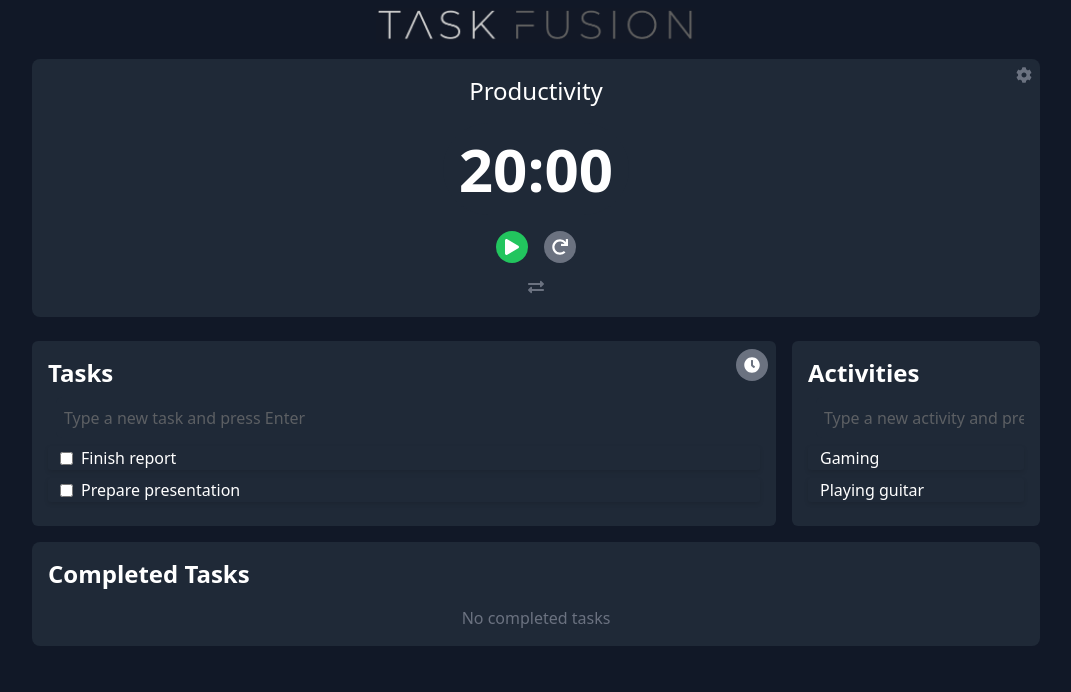
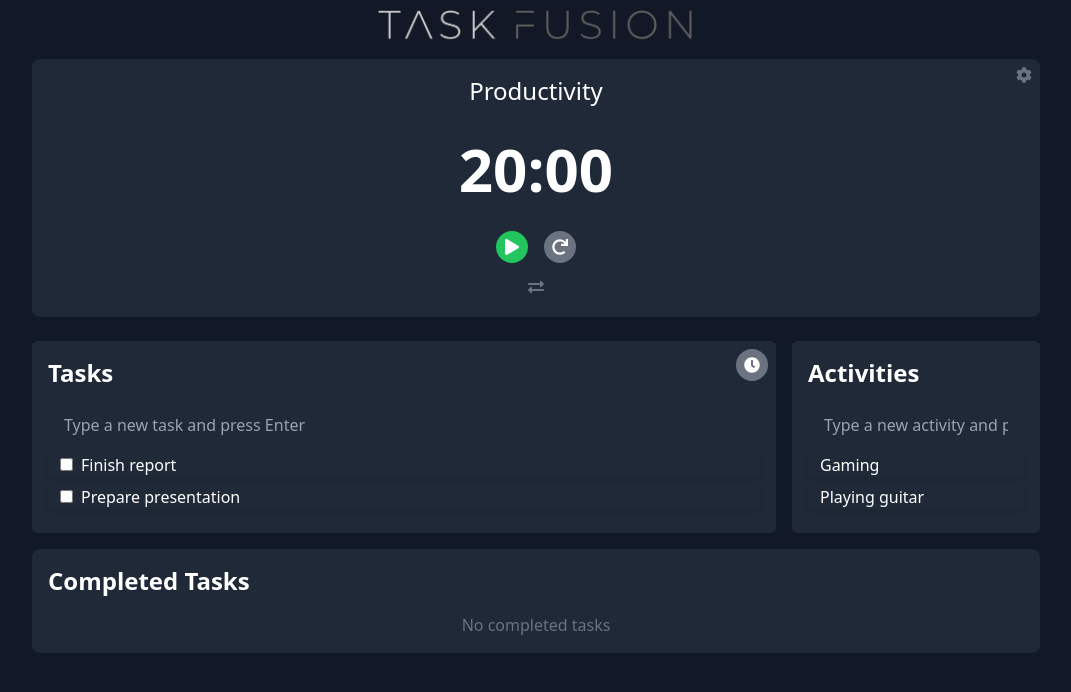
Before and after one commit to AlexZan/task-fusion, a React (Create React App) app: page / in a window 1280 px wide. Shown: the top 692 px of the page, without its empty margins (104-1175 px from the left). Built offline with nearby package versions, Linux system fonts and the light colour scheme.

Commit message:
fixed input box cutoff on task/activities

```diff
--- a/src/components/Activities.js
+++ b/src/components/Activities.js
@@ -45,7 +45,7 @@ export default function Activities() {
   };
 
   return (
-    <div className="padding-medium relative">
+    <div className="padding-medium">
       <h2 className="text-2xl font-semibold theme-text-dark">Activities</h2>
       <ItemInput
           isOpen={true}
--- a/src/components/ItemInput.js
+++ b/src/components/ItemInput.js
@@ -1,12 +1,12 @@
 function ItemInput({ value, onChange, onKeyPress, placeholder, isOpen }) {
   return (
-    <div className={`slide-in ${isOpen ? 'open' : ''}`}>
+    <div className={`pl-2 pr-2 slide-in ${isOpen ? 'open' : ''}`}>
       <input
         type="text"
         value={value}
         onChange={onChange}
         onKeyDown={onKeyPress}
-        className="input-theme w-full dark:bg-gray-800 dark:hover:bg-gray-700 transition-colors duration-200"
+        className="item-input-theme w-full dark:bg-gray-800 dark:hover:bg-gray-700 transition-colors duration-200"
         placeholder={placeholder}
       />
     </div>
--- a/src/index.css
+++ b/src/index.css
@@ -137,13 +137,10 @@
 
 .input-theme {
   @apply p-2 rounded-md bg-white dark:text-white dark:bg-gray-700 margin-small;
-  height: 2.6rem;
 }
 
 .dropdown-theme {
-  @apply p-2 rounded-md bg-white dark:text-white dark:bg-gray-700;
-  height: 2.5rem;
-
+  @apply p-2 rounded-md bg-white dark:text-white dark:bg-gray-700 margin-small;
 }
 
 .input-group {
@@ -155,3 +152,7 @@
   color: #777777b2; /* You can adjust this value to make the text as dark or light as you like */
   opacity: 1; /* Required to make the color apply in some browsers */
 }
+
+.item-input-theme {
+  @apply p-2 rounded-md bg-white dark:text-white dark:bg-gray-700 margin-bottom-small margin-top-medium;
+}
```
